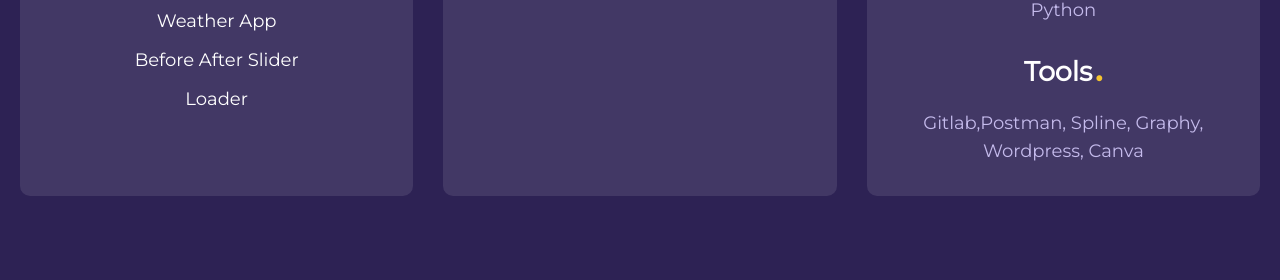
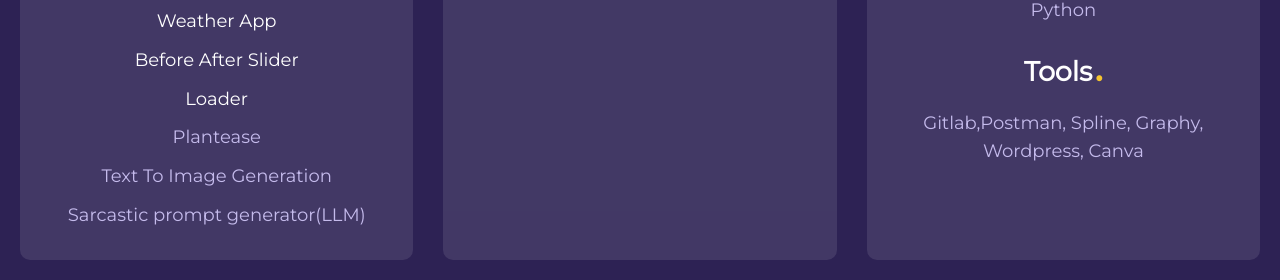
Before and after one commit to siyadigra22/Parallax-Effect-, a plain HTML site: page index.html in a window 1280 px wide. Shown: the part 1498-1778 px from the top of the page. Before the commit the page ends 1714 px from the top, so only its background shows below. Drawn offline with nearby package versions, Linux system fonts and the light colour scheme.

Commit message:
Update index.html

```diff
--- a/index.html
+++ b/index.html
@@ -52,6 +52,9 @@
 					<p><a href="http://siyadigra.me/weatherapp" class="glow">Weather App</a></p>
 					<p><a href="http://siyadigra.me/beforeafterslider" class="glow">Before After Slider</a></p>
 					<p><a href="http://siyadigra.me/loader" class="glow">Loader</a></p>
+					<p>Plantease</p>
+					<p>Text To Image Generation</p>
+					<p>Sarcastic prompt generator(LLM)</p>
 
 
 			</div>
```
